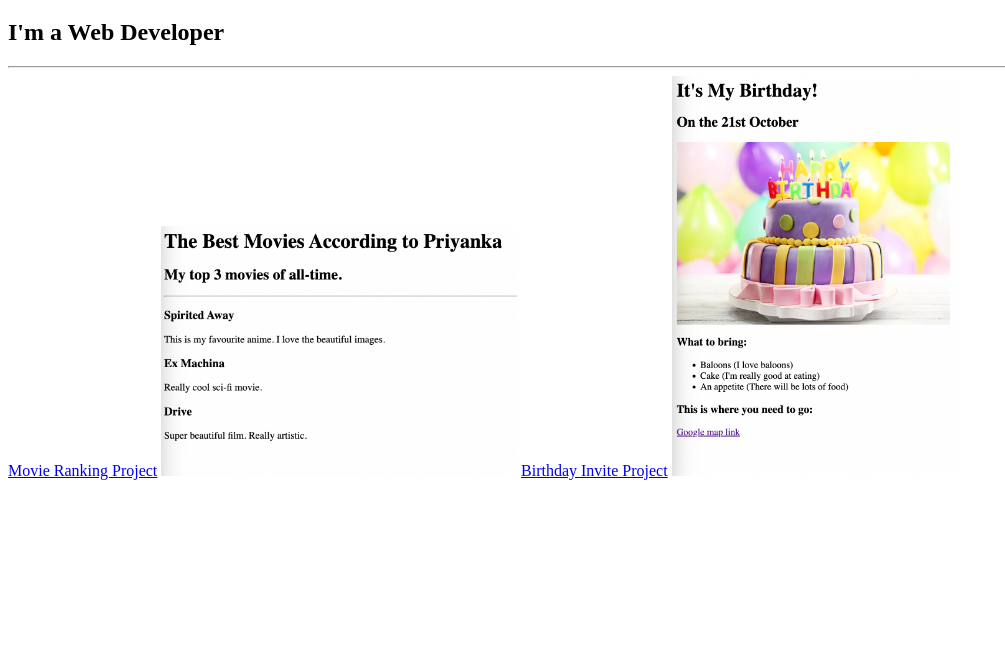
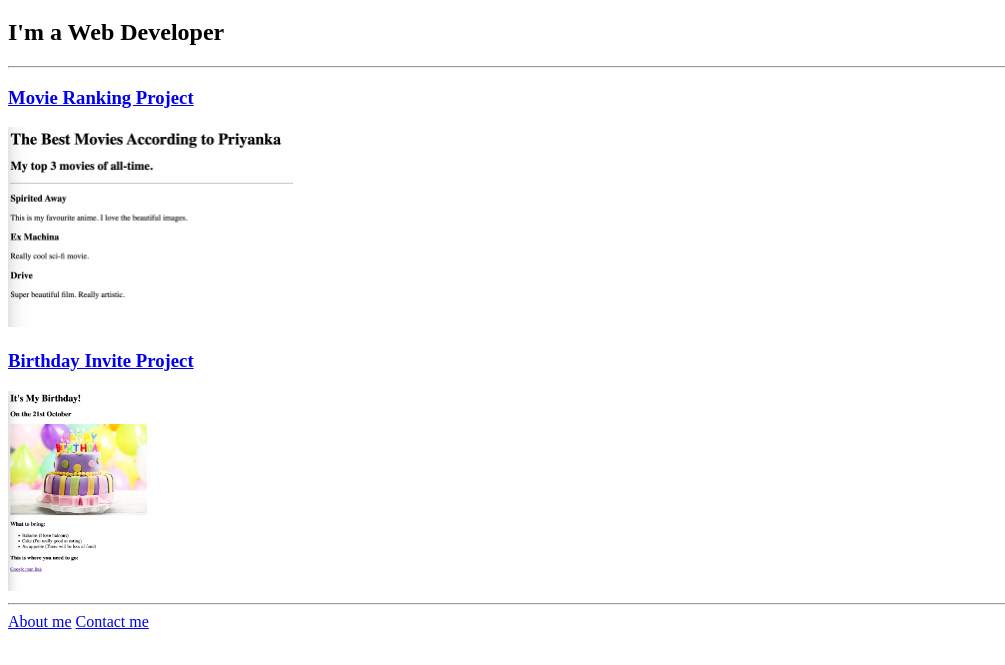
Before and after one commit to priyanka-vithani/Web-Development-Projects, a plain HTML site: page 4.3 HTML Porfolio Project/index.html in a window 1280 px wide. Shown: the part 61-726 px from the top of the page, without its empty margins (0-1005 px from the left). Drawn offline with Linux system fonts and the light colour scheme.

Commit message:
updated Portfolio website

```diff
--- a/4.3 HTML Porfolio Project/index.html
+++ b/4.3 HTML Porfolio Project/index.html
@@ -12,10 +12,13 @@
     <h1>Priyanka Vithani's Portfolio</h1>
     <h2>I'm a Web Developer</h2>
     <hr />
-    <a href="./public/movie-ranking.html">Movie Ranking Project</a>
-    <img src="./assets/images/movie-ranking.png" height="250" alt="">
-    <a href="./public/birthday-invite.html">Birthday Invite Project</a>
-    <img src="./assets/images/birthday-invite.png" height="400" alt="">
+    <h3><a href="./public/movie-ranking.html">Movie Ranking Project</a></h3>
+    <img src="./assets/images/movie-ranking.png" height="200" alt=""><br />
+    <h3><a href="./public/birthday-invite.html">Birthday Invite Project</a></h3>
+    <img src="./assets/images/birthday-invite.png" height="200" alt="">
+    <hr />
+    <a href="./public/about.html">About me</a>
+    <a href="./public/contact.html">Contact me</a>
 </body>
 
 </html>
```
